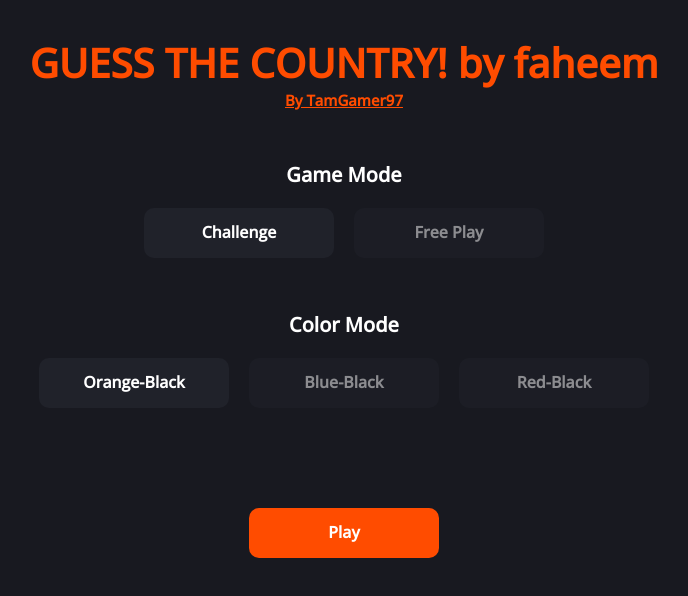
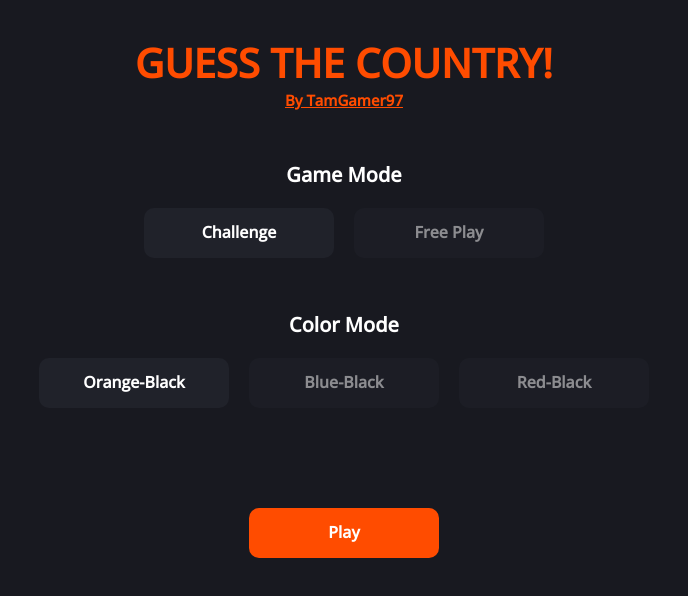
Before and after one commit to TamGamer97/guess-countries, a plain HTML site: page index.html in a window 1280 px wide. Shown: the whole page, without its empty margins (296-984 px from the left). Drawn offline with nearby package versions, Linux system fonts and the light colour scheme.

Commit message:
revert update

```diff
--- a/index.html
+++ b/index.html
@@ -12,7 +12,7 @@
   <body>
 
 	<div style="display: flex; justify-content: center;">
-		<h1 style="font-size: 40px; position: absolute; text-align: center; color: #ff4c00;">GUESS THE COUNTRY! by faheem</h1>
+		<h1 style="font-size: 40px; position: absolute; text-align: center; color: #ff4c00;">GUESS THE COUNTRY!</h1>
 		<h1 onclick="window.open('https://github.com/tamgamer97/guess-countries'); " style="font-size: 15px; position: absolute; top: 80px; text-align: center; text-decoration: underline;" class="creditTxt">By TamGamer97</h1>
 
 		<div>
```
